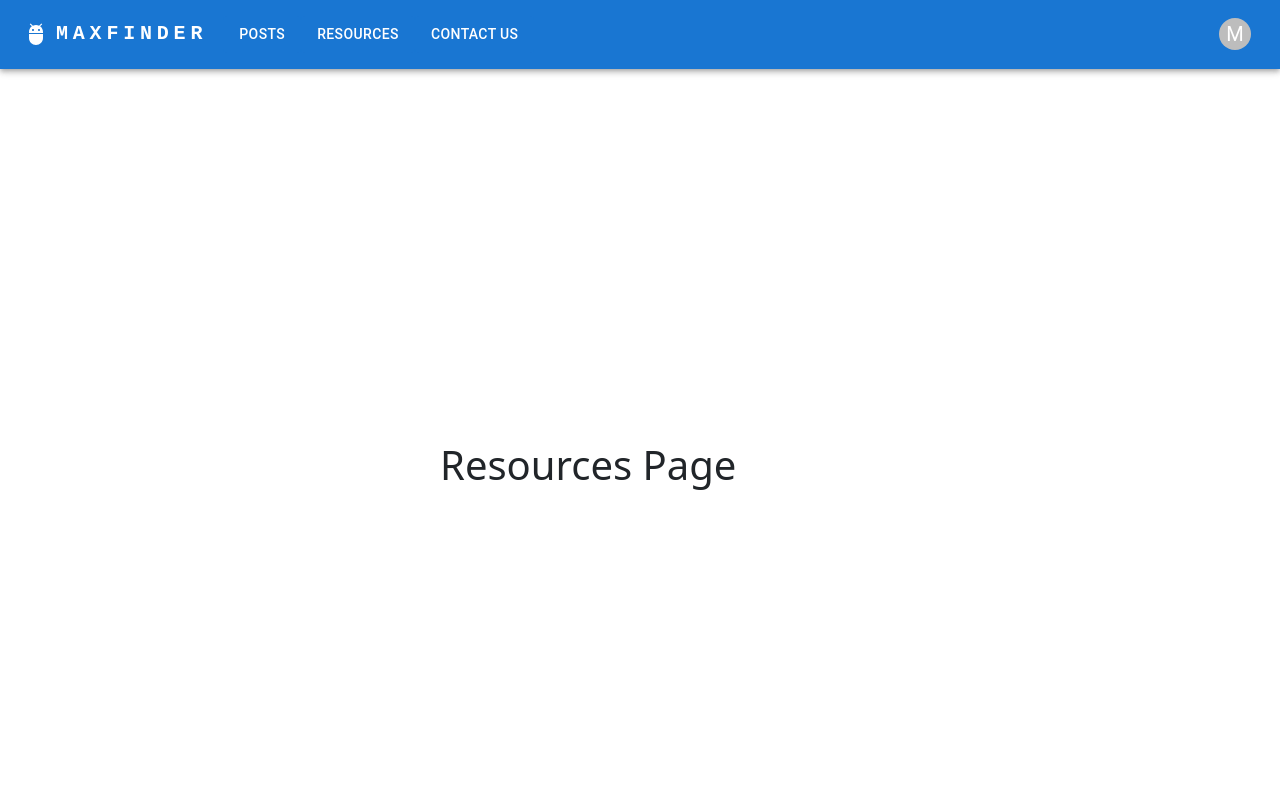
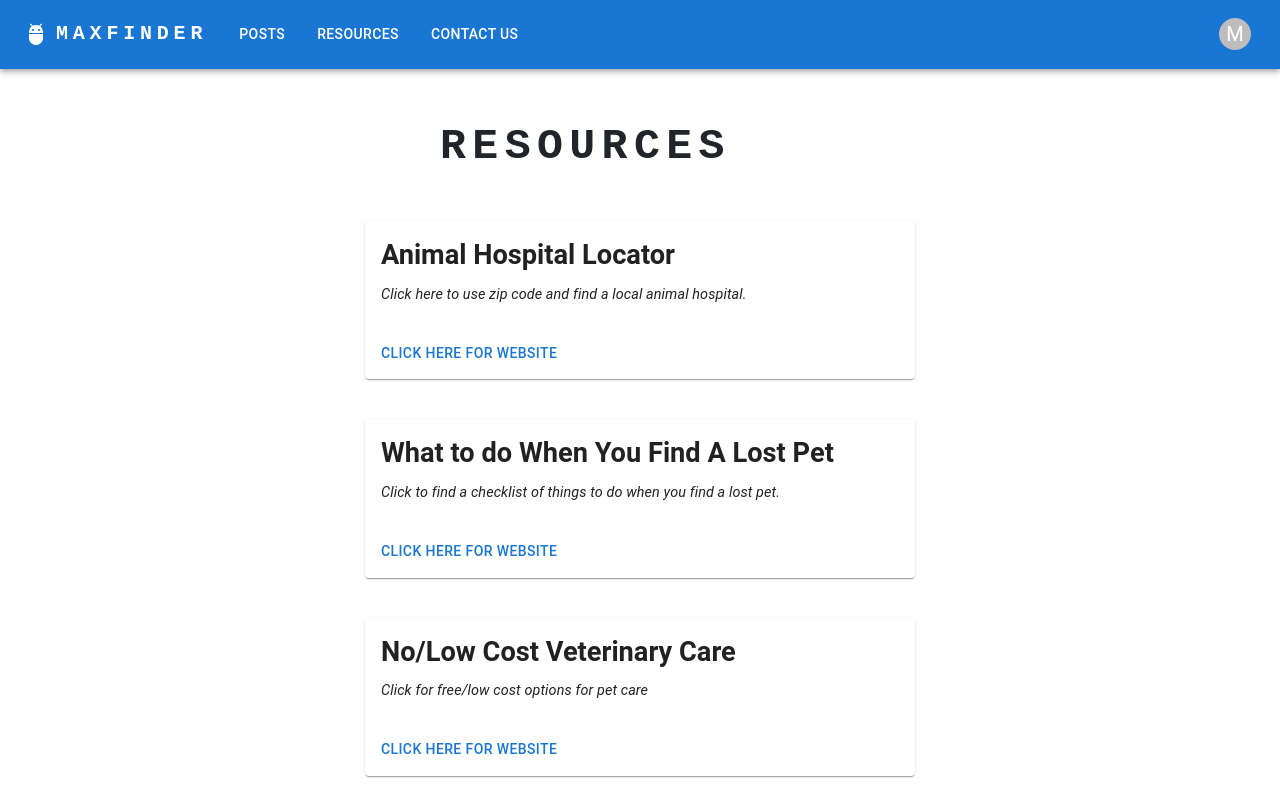
Before and after one commit to MaxFinderOrg/JID-3118-MaxFinder, a React (Create React App) app: page /resources in a window 1280 px wide. Shown: the top 800 px of the page. Built offline with nearby package versions, Linux system fonts and the light colour scheme; no server answers.

Commit message:
fill out resource page

```diff
--- a/src/pages/Resources.tsx
+++ b/src/pages/Resources.tsx
@@ -1,5 +1,89 @@
 import React from "react";
+import Card from '@mui/material/Card';
+import CardHeader from '@mui/material/CardHeader';
+import CardContent from '@mui/material/CardContent';
+import Box from '@mui/material/Box';
+import Button from '@mui/material/Button';
+import 'firebase/compat/firestore';
+import Typography from '@mui/material/Typography';
+import CardActions from '@mui/material/CardActions';
+import Link from '@mui/material/Link';
 
-const Resources = () => <h1>Resources Page</h1>;
+
+
+const posts = [ {name: 'Animal Hospital Locator', description: 'Click here to use zip code and find a local animal hospital.',link: 'https://www.aaha.org/your-pet/hospital-locator/'},
+                {name: 'What to do When You Find A Lost Pet', description: 'Click to find a checklist of things to do when you find a lost pet.' , link: 'https://www.americanhumane.org/fact-sheet/if-you-find-a-lost-pet/'},
+                {name: 'No/Low Cost Veterinary Care', description: 'Click for free/low cost options for pet care' , link: 'https://www.humananimalsupportservices.org/blog/affordable-veterinary-care-options-to-support-you-and-your-pet/'},
+                {name: 'Checklist to do When You Find a Lost Pet', description: 'PETA`s checklist for when you find a lost pet' , link: 'https://www.peta.org/living/animal-companions/how-to-find-missing-lost-cat-dog/?utm_source=PETA::Google&utm_medium=Ad&utm_campaign=0422::veg::PETA::Google::SEA-Vegan-Grant::::searchad&gad_source=1&gclid=CjwKCAiAmZGrBhAnEiwAo9qHibBZjsIBgHY3ma4PC1DlXIZkU_YsDbanwHrd-tmihqjTfSJTQtYjchoCRdQQAvD_BwE'},
+                {name: 'Info About Animal Microchipping', description: 'Click for the American Vetrinary Medical Association' , link: 'https://www.avma.org/resources-tools/pet-owners/petcare/microchips-reunite-pets-families/microchipping-faq'}
+            ]
+
+const Resources = () => {
+    return (
+
+        <div style={{ paddingTop: '2.7rem' , paddingBottom: '5.7rem' }}>
+            <Typography
+            variant="h6"
+            noWrap
+            component="a"
+            href="/"
+            sx={{
+              mr: 2,
+              display: { xs: 'none', md: 'flex' },
+              fontFamily: 'monospace',
+              fontWeight: 900,
+              letterSpacing: '.4rem',
+              color: 'inherit',
+              textDecoration: 'none',
+              fontSize: '2.7rem'
+            }}
+          >
+            RESOURCES
+          </Typography>
+
+        {posts.map(post => (
+          <Box
+          sx={{
+            display: 'flex',
+            alignItems: 'center',
+            justifyContent: 'center',
+            flexDirection: 'column',
+
+
+          }}
+        >
+
+            <Card sx={{ width: 550, mt: 5 }}>
+
+
+                <CardContent>
+
+                <Typography gutterBottom variant="h5" component="div" sx={{ fontWeight: 'bold', fontSize: '1.7rem' }}>
+                {post.name}
+                </Typography>
+
+                <Typography gutterBottom variant="h6" component="div" sx={{ fontWeight: 'normal', fontSize: '0.9rem', fontStyle: 'italic' }}>
+                {post.description}
+                </Typography>
+
+
+                </CardContent>
+                <CardActions>
+
+
+                <Button href={post.link} target="_blank" rel="noopener noreferrer">
+                    Click here for website
+                </Button>
+
+              </CardActions>
+            </Card>
+        </Box>
+        ))}
+
+      </div>
+
+    )
+
+}
 
 export default Resources;
```
